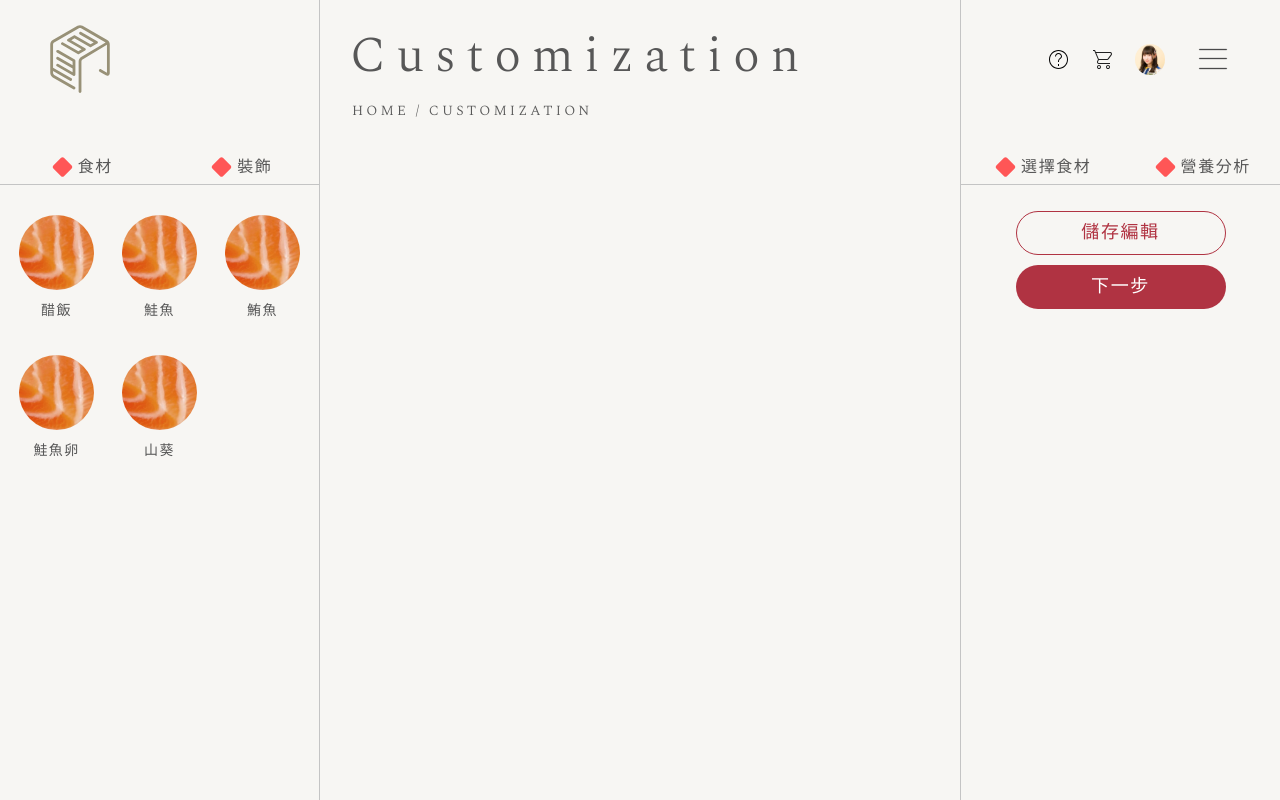
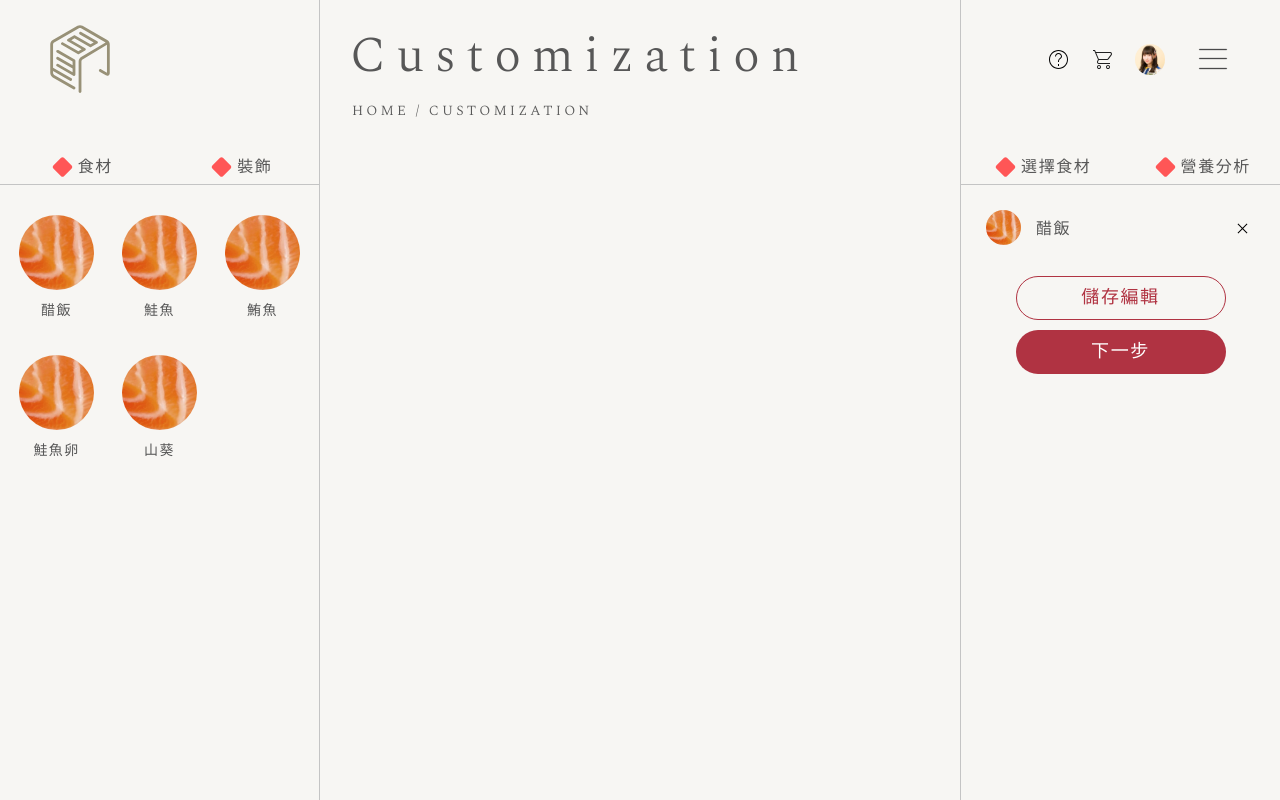
Before and after one commit to annie22336699/terminal-topic, a React (Create React App) app: page / in a window 1280 px wide. Built offline with nearby package versions, Linux system fonts and the light colour scheme; a web font is replaced by a local one.

Commit message:
假資料陣列增減添加完成，放進部分資料庫資料

```diff
--- /dev/null
+++ b/src/Config.js
@@ -0,0 +1,40 @@
+// 前端 API 路徑
+// API請寫在自己的分類下方~~~~~
+
+const host = 'http://localhost:3500';
+
+const config = {
+  // 首頁
+
+  // 新聞活動
+  NEWS_PATH: `${host}/latest-news/api/news`,
+  EVNTS_PATH: `${host}/latest-news/api/evnts`,
+  NEWSD_PATH: `${host}/latest-news/api/newsdetail/`,
+  EVNTSD_PATH: `${host}/latest-news/api/evntsdetail/`,
+  POST_SINGUP_PATH: `${host}/latest-news/api/signup`,
+
+  // 經典商品
+  GET_INIT_PRODS: `${host}/classic/api/getprods`,
+  GET_PROD: `${host}/classic/api/getprod`,
+  GET_INIT_MTLS: `${host}/classic/api/getmtls`,
+  GET_HISTORYS: `${host}/classic/api/gethistory`,
+
+  // 客製商品
+  GET_MTLS: `${host}/customize/api/getmtls`,
+
+  // 套餐
+
+  // 分享牆
+  GET_SHARE_PRODS: `${host}/api/share/`,
+  GET_PROD_DETAILS: `${host}/api/share/items/`,
+  GET_USER_SHARE_PRODS: `${host}/api/share/saves`,
+  HOST: `${host}`,
+  //會員
+  MEM_PHOTO: `${host}/img/member`,
+
+  // 購物車
+  // 得到購物車清單 stepone
+  GET_CART: `${host}/api/cart/stepone/`,
+};
+
+export default config;
--- a/src/page/customize/Customize.js
+++ b/src/page/customize/Customize.js
@@ -3,10 +3,23 @@ import './customize.scss';
 import MtlLeft from './components/MtlLeft';
 import MtlMid from './components/MtlMid';
 import MtlRight from './components/MtlRight';
-import { useState } from 'react';
+import { useEffect, useState } from 'react';
+import { mtlData } from './sushiMtlTest';
+import config from '../../Config';
 
 function Customize() {
-  const [mtlData, setMtlData] = useState('');
+  const [addMtlData, setAddMtlData] = useState({});
+
+  // useEffect(() => {
+  //   const catchData = async () => {
+  //     const mtlRes = await fetch(config.GET_MTLS);
+  //     const mtlObj = await mtlRes.json();
+  //     const mtlData = mtlObj.rows;
+
+  //     console.log(mtlData);
+  //   };
+  //   catchData();
+  // }, []);
 
   return (
     <>
@@ -15,9 +28,21 @@ function Customize() {
       </div>
       <div className="container-fluid customize">
         <div className="row mtlView">
-          <MtlLeft setMtlData={setMtlData} />
-          <MtlMid />
-          <MtlRight />
+          <MtlLeft
+            mtlData={mtlData}
+            addMtlData={addMtlData}
+            setAddMtlData={setAddMtlData}
+          />
+          <MtlMid
+            mtlData={mtlData}
+            addMtlData={addMtlData}
+            setAddMtlData={setAddMtlData}
+          />
+          <MtlRight
+            mtlData={mtlData}
+            addMtlData={addMtlData}
+            setAddMtlData={setAddMtlData}
+          />
         </div>
       </div>
     </>
--- a/src/page/customize/components/MtlLBtn.js
+++ b/src/page/customize/components/MtlLBtn.js
@@ -1,30 +1,12 @@
 function MtlLBtn(props) {
-  const {
-    mtl_id,
-    mtl_name,
-    mtl_cate,
-    mtl_produce_date,
-    mtl_raw_matrials,
-    mtl_img_path,
-    mtl_value,
-    mtl_print_time,
-    mtl_3d_img_path,
-    mtl_3d_normalmap_img_path,
-    mtl_sugar5,
-    mtl_oil,
-    mtl_protein,
-    mtl_carbo,
-    mtl_na,
-    mtl_calories,
-    // chooseMtl,
-    // setChooseMtl,
-    setMtlActive,
-  } = props;
+  const { mtl_id, mtl_name, mtl_cate, mtl_img_path, mtlActive, setMtlActive } =
+    props;
+
   return (
     <div
       className="mtlLBtn col-8 my-3"
       onClick={() => {
-        setMtlActive(mtl_id);
+        setMtlActive([...mtlActive, mtl_id]);
       }}
     >
       <div className="mtlimg">
--- a/src/page/customize/components/MtlLeft.js
+++ b/src/page/customize/components/MtlLeft.js
@@ -3,12 +3,13 @@ import { ReactComponent as Logo } from '../../../imgs/logo.svg';
 import { ReactComponent as Rectangle } from '../../../imgs/rectangle.svg';
 import { ReactComponent as ArrR } from '../../../imgs/arrow-right-noccircle.svg';
 import { useState } from 'react';
-import { mtlData } from './../sushiMtlTest';
 
 function MtlLeft(props) {
+  // console.log(props.mtlData);
   const [openLArea, setOpenLArea] = useState(false);
   // const [chooseMtl, setChooseMtl] = useState(false);
-  const [mtlActive, setMtlActive] = useState(-1);
+  const [mtlActive, setMtlActive] = useState([1]);
+  const { setAddMtlData } = props;
 
   return (
     <>
@@ -51,34 +52,19 @@ function MtlLeft(props) {
               </div>
             </div>
             <div className="mtlBtnIn-L d-flex flex-wrap pt-3 px-2">
-              {mtlData.map((e, i) => {
-                const {
-                  mtl_id,
-                  mtl_name,
-                  mtl_cate,
-                  mtl_produce_date,
-                  mtl_raw_matrials,
-                  mtl_img_path,
-                  mtl_value,
-                  mtl_print_time,
-                  mtl_3d_img_path,
-                  mtl_3d_normalmap_img_path,
-                  mtl_sugar5,
-                  mtl_oil,
-                  mtl_protein,
-                  mtl_carbo,
-                  mtl_na,
-                  mtl_calories,
-                } = e;
+              {props.mtlData.map((e) => {
+                const { mtl_id, mtl_name, mtl_cate, mtl_img_path } = e;
+
                 return (
                   <MtlLBtn
                     key={mtl_id}
                     mtl_id={mtl_id}
                     mtl_name={mtl_name}
+                    mtl_cate={mtl_cate}
                     mtl_img_path={mtl_img_path}
                     setMtlActive={setMtlActive}
-                    // onClick={() => setMtlActive(i)}
-                    //onClick={() => console.log(i)}
+                    mtlActive={mtlActive}
+                    setAddMtlData={setAddMtlData(mtlActive)} // 要加不然資料傳不上去
                   />
                 );
               })}
--- a/src/page/customize/components/MtlRBtn.js
+++ b/src/page/customize/components/MtlRBtn.js
@@ -1,13 +1,29 @@
 import { ReactComponent as Del } from '../../../imgs/del.svg';
 
-function MtlRBtn() {
+function MtlRBtn(props) {
+  const {
+    mtl_id,
+    mtl_name,
+    mtl_cate,
+    mtl_img_path,
+    removeMtl,
+    setRemoveMtl,
+    i,
+  } = props;
+  // console.log(props);
+  const del = () => {
+    let originalMtlArr = removeMtl;
+    let removeMtlArr = removeMtl.splice(i, 1);
+    setRemoveMtl(removeMtlArr);
+  };
+
   return (
-    <div className="mtlRBtn my-3 mx-4">
+    <div className="mtlRBtn my-3 mx-4" key={mtl_id}>
       <div className="mtlimg-r">
-        <img src="img/mtl/f2b74d288e7123720ac3fe25345f1eae.jfif" alt="" />
+        <img src={mtl_img_path} alt={mtl_name} />
       </div>
-      <div className="mtlname-r ch-cont-16 col px-4">例如鮭魚</div>
-      <Del className="mtlDelIcon" />
+      <div className="mtlname-r ch-cont-16 col px-4">{mtl_name}</div>
+      <Del className="mtlDelIcon" onClick={del} />
     </div>
   );
 }
--- a/src/page/customize/components/MtlRight.js
+++ b/src/page/customize/components/MtlRight.js
@@ -6,8 +6,11 @@ import { ReactComponent as ArrL } from '../../../imgs/arrow-left-noccircle.svg';
 import MtlRBtn from './MtlRBtn';
 import { useState } from 'react';
 
-function MtlRight() {
+function MtlRight(props) {
   const [openRArea, setOpenRArea] = useState(false);
+  // const [removeMtl, setRemoveMtl] = useState([]);
+  const { addMtlData, setAddMtlData } = props;
+  // console.log(props.addMtlData);
 
   return (
     <>
@@ -51,7 +54,49 @@ function MtlRight() {
                 <div>營養分析</div>
               </div>
             </div>
-            <div className="mtlBtnIn-R pt-3 px-2"></div>
+            <div className="mtlBtnIn-R pt-3 px-2">
+              {Object.keys(props.addMtlData).length === 0
+                ? ''
+                : props.addMtlData.map((e, i) => {
+                    {
+                      /* const { mtl_id, mtl_name, mtl_cate, mtl_img_path } = e; */
+                    }
+                    const takeMtlId = props.mtlData.find(
+                      (p) => p.mtl_id === props.addMtlData[i]
+                    );
+                    {
+                      /* 每次找到陣列內的第幾項的id都去撈mtl_id數據比對 */
+                    }
+                    {
+                      /* console.log(takeMtlId.mtl_id); */
+                    }
+
+                    return (
+                      <MtlRBtn
+                        key={takeMtlId.mtl_id + Math.ceil(Math.random() * 1000)}
+                        mtl_id={takeMtlId.mtl_id}
+                        mtl_name={takeMtlId.mtl_name}
+                        mtl_cate={takeMtlId.mtl_cate}
+                        mtl_img_path={takeMtlId.mtl_img_path}
+                        removeMtl={addMtlData}
+                        setRemoveMtl={setAddMtlData}
+                        i={i}
+                      />
+                    );
+                  })}
+              {/* {props.mtlData.map((e) => {
+                    const { mtl_id, mtl_name, mtl_cate, mtl_img_path } = e;
+                    return (
+                      <MtlRBtn
+                        key={mtl_id}
+                        mtl_id={mtl_id}
+                        mtl_name={mtl_name}
+                        mtl_cate={mtl_cate}
+                        mtl_img_path={mtl_img_path}
+                      />
+                    );
+                  })} */}
+            </div>
             <div className="btn">
               <button className="btn-sm btn-outline-primary primeal-btn-outline m-2">
                 儲存編輯
--- a/src/page/customize/customize.scss
+++ b/src/page/customize/customize.scss
@@ -252,6 +252,8 @@ $areaHeight: calc( 100vh - 80px );
   }
   .mtlBtnIn-R {
     max-height: $mtlBtnCalcR;
+    display: flex;
+    flex-direction: column-reverse;
 
     @include pad{
       max-height: $mtlBtnCalc;
--- a/src/page/customize/sushiMtlTest.js
+++ b/src/page/customize/sushiMtlTest.js
@@ -8,8 +8,10 @@ const mtlData = [
     mtl_img_path: '/img/mtl/mtl_img_path/f2b74d288e7123720ac3fe25345f1eae.jfif',
     mtl_value: 5,
     mtl_print_time: 30,
-    mtl_3d_img_path: './mtl_3d_img_path/f2b74d288e7123720ac3fe25345f1eae.jfif',
-    mtl_3d_normalmap_img_path: './mtl_3d_normalmap_img_path/f2b74d288e7123720ac3fe25345f1eae.jfif',
+    mtl_3d_img_path:
+      './img/mtl_3d_img_path/f2b74d288e7123720ac3fe25345f1eae.jfif',
+    mtl_3d_normalmap_img_path:
+      './img/mtl_3d_normalmap_img_path/f2b74d288e7123720ac3fe25345f1eae.jfif',
     mtl_sugar: 2.5,
     mtl_oil: 0,
     mtl_protein: 20,
@@ -27,7 +29,8 @@ const mtlData = [
     mtl_value: 5,
     mtl_print_time: 30,
     mtl_3d_img_path: './mtl_3d_img_path/f2b74d288e7123720ac3fe25345f1eae.jfif',
-    mtl_3d_normalmap_img_path: './mtl_3d_normalmap_img_path/f2b74d288e7123720ac3fe25345f1eae.jfif',
+    mtl_3d_normalmap_img_path:
+      './mtl_3d_normalmap_img_path/f2b74d288e7123720ac3fe25345f1eae.jfif',
     mtl_sugar: 2.5,
     mtl_oil: 0,
     mtl_protein: 20,
@@ -45,7 +48,8 @@ const mtlData = [
     mtl_value: 5,
     mtl_print_time: 30,
     mtl_3d_img_path: './mtl_3d_img_path/f2b74d288e7123720ac3fe25345f1eae.jfif',
-    mtl_3d_normalmap_img_path: './mtl_3d_normalmap_img_path/f2b74d288e7123720ac3fe25345f1eae.jfif',
+    mtl_3d_normalmap_img_path:
+      './mtl_3d_normalmap_img_path/f2b74d288e7123720ac3fe25345f1eae.jfif',
     mtl_sugar: 2.5,
     mtl_oil: 0,
     mtl_protein: 20,
@@ -63,7 +67,8 @@ const mtlData = [
     mtl_value: 5,
     mtl_print_time: 30,
     mtl_3d_img_path: './mtl_3d_img_path/f2b74d288e7123720ac3fe25345f1eae.jfif',
-    mtl_3d_normalmap_img_path: './mtl_3d_normalmap_img_path/f2b74d288e7123720ac3fe25345f1eae.jfif',
+    mtl_3d_normalmap_img_path:
+      './mtl_3d_normalmap_img_path/f2b74d288e7123720ac3fe25345f1eae.jfif',
     mtl_sugar: 2.5,
     mtl_oil: 0,
     mtl_protein: 20,
@@ -81,7 +86,8 @@ const mtlData = [
     mtl_value: 5,
     mtl_print_time: 30,
     mtl_3d_img_path: './mtl_3d_img_path/f2b74d288e7123720ac3fe25345f1eae.jfif',
-    mtl_3d_normalmap_img_path: './mtl_3d_normalmap_img_path/f2b74d288e7123720ac3fe25345f1eae.jfif',
+    mtl_3d_normalmap_img_path:
+      './mtl_3d_normalmap_img_path/f2b74d288e7123720ac3fe25345f1eae.jfif',
     mtl_sugar: 2.5,
     mtl_oil: 0,
     mtl_protein: 20,
```
